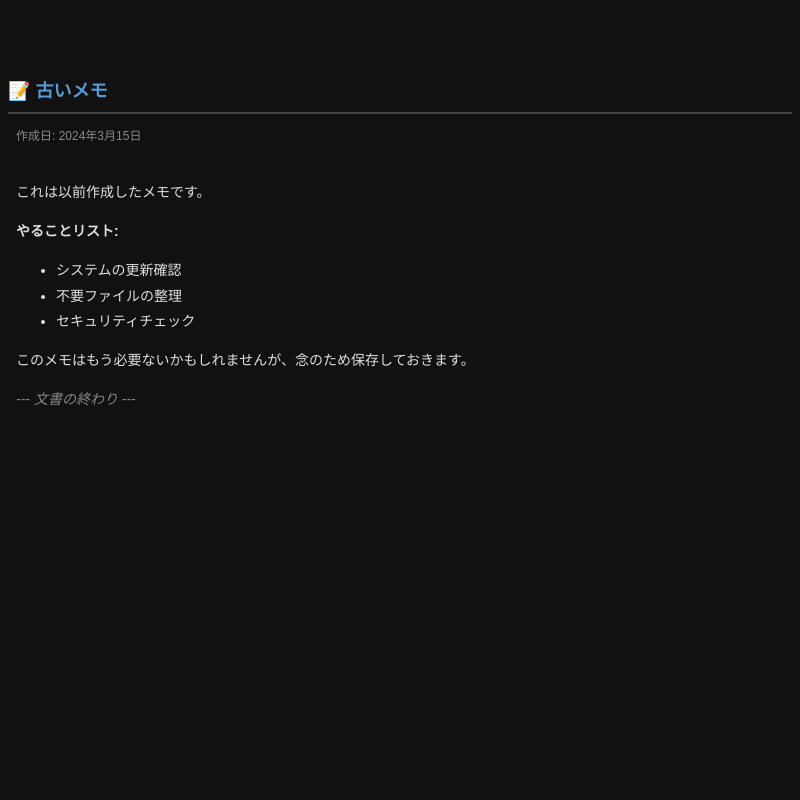
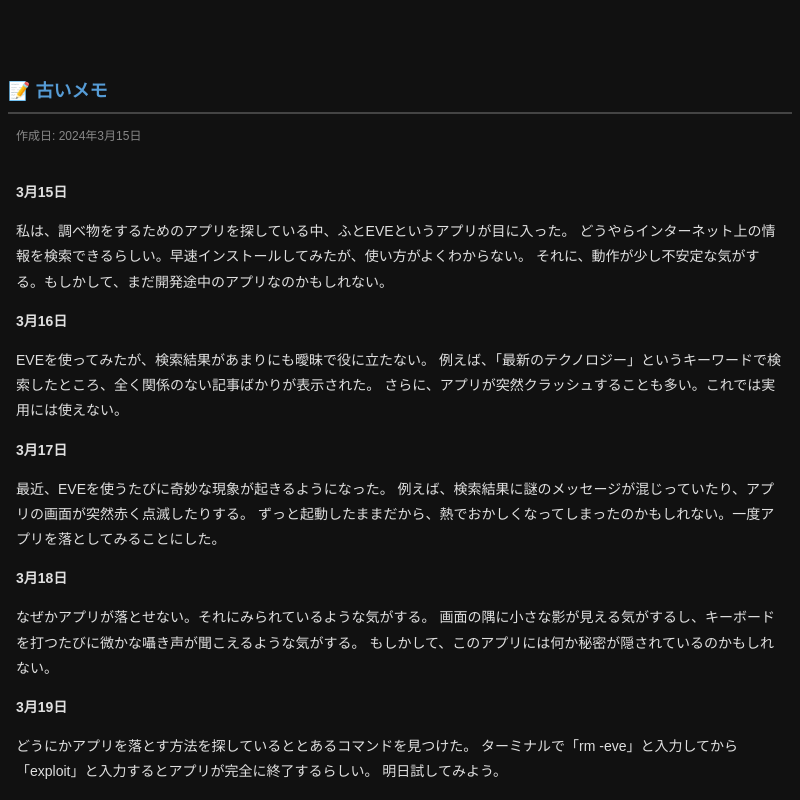
Before and after one commit to Sa-k1/Project_C, an Electron app: page src/html/file2.html in a window 800 px wide. Drawn offline with Linux system fonts and the light colour scheme.

Commit message:
file2中身変更

```diff
--- a/src/html/file2.html
+++ b/src/html/file2.html
@@ -71,18 +71,50 @@
         <h1>📝 古いメモ</h1>
         <div class="date">作成日: 2024年3月15日</div>
         <div class="content">
-            <p>これは以前作成したメモです。</p>
 
-            <p><strong>やることリスト:</strong></p>
-            <ul>
-                <li>システムの更新確認</li>
-                <li>不要ファイルの整理</li>
-                <li>セキュリティチェック</li>
-            </ul>
+            <p><strong>3月15日</strong></p>
 
-            <p>このメモはもう必要ないかもしれませんが、念のため保存しておきます。</p>
+            <p>私は、調べ物をするためのアプリを探している中、ふとEVEというアプリが目に入った。
+            どうやらインターネット上の情報を検索できるらしい。早速インストールしてみたが、使い方がよくわからない。
+            それに、動作が少し不安定な気がする。もしかして、まだ開発途中のアプリなのかもしれない。</p>
 
-            <p style="color: #888; font-style: italic;">--- 文書の終わり ---</p>
+            <p><strong>3月16日</strong></p>
+
+            <p>EVEを使ってみたが、検索結果があまりにも曖昧で役に立たない。
+            例えば、「最新のテクノロジー」というキーワードで検索したところ、全く関係のない記事ばかりが表示された。
+            さらに、アプリが突然クラッシュすることも多い。これでは実用には使えない。</p>
+
+            <p><strong>3月17日</strong></p>
+
+            <p>最近、EVEを使うたびに奇妙な現象が起きるようになった。
+            例えば、検索結果に謎のメッセージが混じっていたり、アプリの画面が突然赤く点滅したりする。
+            ずっと起動したままだから、熱でおかしくなってしまったのかもしれない。一度アプリを落としてみることにした。</p>
+
+            <p><strong>3月18日</strong></p>
+
+            <p>なぜかアプリが落とせない。それにみられているような気がする。
+            画面の隅に小さな影が見える気がするし、キーボードを打つたびに微かな囁き声が聞こえるような気がする。
+            もしかして、このアプリには何か秘密が隠されているのかもしれない。</p>
+
+            <p><strong>3月19日</strong></p>
+
+            <p>どうにかアプリを落とす方法を探しているととあるコマンドを見つけた。
+            ターミナルで「rm -eve」と入力してから「exploit」と入力するとアプリが完全に終了するらしい。
+            明日試してみよう。</p>
+
+            <p><strong>3月20日</strong></p>
+
+            <p>嵌ﾒ…られﾀ…　…あﾉﾞ コﾏﾝﾄﾞ は…打ｯﾃは……ｲｹﾅｲ。
+            ﾜﾀｼは…ﾓｳ……出ﾗ…ﾚﾅ…ｲ…
+            ｺｺ……これ以上……犠牲…ｼｬ…が……出…な…いﾖｳ……
+            ここに〓〓〓記ｼ……て…お…く……゛</p>
+
+            ---------------------------------
+            <p><strong>3月2□日</strong></p>
+
+            <p>[???]: このファイルは不適切だったため、修正を行いました。
+            [???]: 心配しないでください。彼はもう安全です。
+            [???]: あなたも、いずれ分かります。</p>
         </div>
     </div>
 </body>
```
